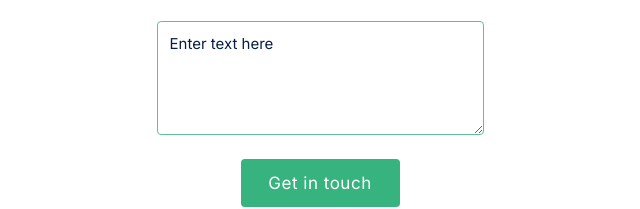
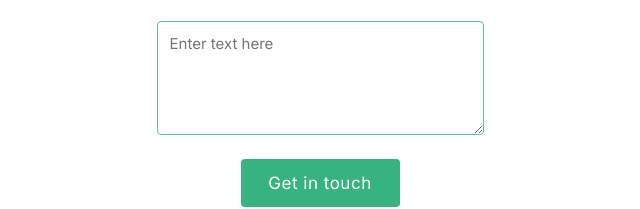
Before and after one commit to Draxeytina/react-portfolio, a plain HTML site: page index.html in a window 1280 px wide. Shown: the part 5408-5617 px from the top of the page, 320-960 px from the left. Drawn offline with Linux system fonts and the light colour scheme.

Commit message:
add placeholder to text area

```diff
--- a/index.html
+++ b/index.html
@@ -213,7 +213,7 @@
         <form class="contact-me-form" action="https://formspree.io/f/xgedpkeq" method="post">
             <input id="full-name-input" type="text" name="full-name" placeholder="Full name" required maxlength="30">
             <input id="email-input" type="email" name="email" pattern="+@globex\.com" placeholder="Email address" required>
-            <textarea id="textarea-input" name="message" maxlength="500" required>Enter text here</textarea>
+            <textarea id="textarea-input" name="message" maxlength="500" placeholder="Enter text here" required></textarea>
             <button class="get-my-resume button-input" type="submit">Get in touch</button>
         </form>
         <ul class="social-media">
```
